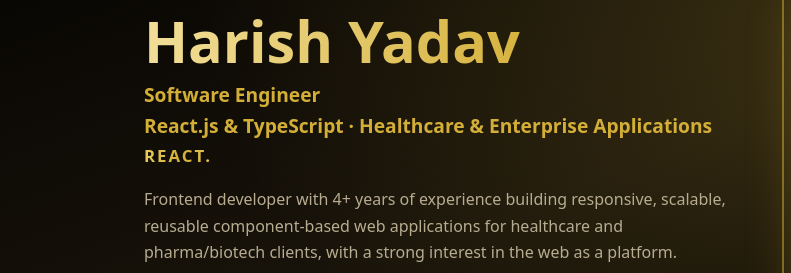
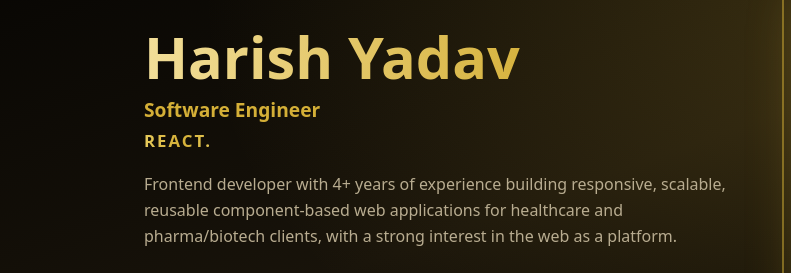
Before and after one commit to harishavula/Portfolio, a plain HTML site: page index.html in a window 1280 px wide. Shown: the part 237-510 px from the top of the page, 0-791 px from the left. Drawn offline with Linux system fonts and the light colour scheme.

Commit message:
Update index.html

```diff
--- a/index.html
+++ b/index.html
@@ -27,7 +27,7 @@
         <div class="ht rv">
             <h1>Harish Yadav</h1>
             <div class="role">Software Engineer</div>
-            <div class="role">React.js &amp; TypeScript · Healthcare &amp; Enterprise Applications</div>
+           <!-- <div class="role">React.js &amp; TypeScript · Healthcare &amp; Enterprise Applications</div>-->
             <div class="eyebrow"><span id="ty">Frontend Developer</span><i class="cur"></i></div>
             <p>Frontend developer with 4+ years of experience building responsive, scalable, reusable component-based
                 web applications for healthcare and pharma/biotech clients, with a strong interest in the web as a
```
